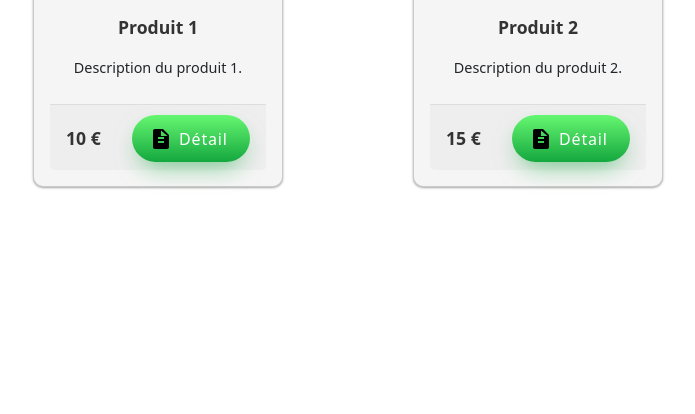
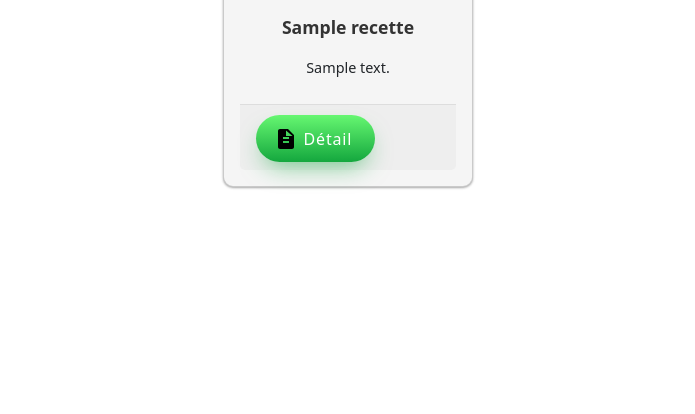
Before and after one commit to ValisoaAngelica/Recette, a Flask app: page /home in a window 1280 px wide. Shown: the part 386-800 px from the top of the page, without its empty margins (292-987 px from the left). Run offline with Flask 3, Linux system fonts and the light colour scheme; the visitor is signed in with stand-in values (Sample User, id 1); tables that the repository leaves empty hold one stand-in row (values such as "Sample post"); grey boxes marked "Sample" are stand-in pictures; some libraries are stand-ins or nearby versions.

Commit message:
ajout image page d'accueil

```diff
--- a/app/route.py
+++ b/app/route.py
@@ -18,9 +18,10 @@ def home():
     if user is None:
         return redirect(url_for('home.login'))
 
+    recette = Recette.query.all()
     name = user.email
     message = "Page CookHelp"
-    return render_template('home.html', message=message, user_name=name)
+    return render_template('home.html', message=message, user_name=name, recette=recette)
 
 
 @home_bp.route('/', methods=['GET','POST'])
--- a/templates/form.html
+++ b/templates/form.html
@@ -88,8 +88,9 @@
     <!-- Barre de navigation -->
     <nav class="navbar navbar-expand-lg">
         <div class="container-fluid">
-            <a class="navbar-brand" href="#">CookHelp</a>
+            <a class="navbar-brand" href="/home">CookHelp</a>
             <div class="navbar-nav">
+                <a class="nav-link" href="#">Voir mes recettes</a>
                 <a class="nav-link" href="/logout">Se déconnecter</a>
                 <a class="nav-link" href="/add_recette">Ajouter une recette</a>
             </div>
--- a/templates/home.html
+++ b/templates/home.html
@@ -120,8 +120,9 @@
     <!-- Barre de navigation -->
     <nav class="navbar navbar-expand-lg">
         <div class="container-fluid">
-            <a class="navbar-brand" href="#">CookHelp</a>
+            <a class="navbar-brand" href="/home">CookHelp</a>
             <div class="navbar-nav">
+                <a class="nav-link" href="#">Voir mes recettes</a>
                 <a class="nav-link" href="/logout">Se déconnecter</a>
                 <a class="nav-link" href="/add_recette">Ajouter une recette</a>
             </div>
@@ -138,15 +139,20 @@
     <div class="container mt-4">
         <div class="row justify-content-center">
             <!-- Carte 1 -->
+             {% for recettes in recette %}
             <div class="col-md-4 col-sm-6 col-12 d-flex justify-content-center">
                 <div class="card">
-                    <div class="card-img" style="background-image: url('/static/images/produit1.jpg'); background-size: cover; background-position: center;"></div>
+                    <div class="card-img"
+                        style="background-image: url('/static/image/{{ recettes.IMAGE }}');
+                                background-size: cover;
+                                background-position: center;">
+                    </div>
                     <div class="card-info">
-                        <p class="text-title">Produit 1</p>
-                        <p class="text-body">Description du produit 1.</p>
+                        <p class="text-title">{{ recettes.TITRE }}</p>
+                        <p class="text-body">{{ recettes.DESCRIPTION }}</p>
                     </div>
                     <div class="card-footer">
-                        <span class="text-title">10 €</span>
+                        <!-- <span class="text-title">10 €</span> -->
                             <button class="cssbuttons-io-button">
                             <svg
                                 height="24"
@@ -163,9 +169,9 @@
                     </div>
                 </div>
             </div>
-
+            {% endfor %}
             <!-- Carte 2 -->
-            <div class="col-md-4 col-sm-6 col-12 d-flex justify-content-center">
+            <!-- <div class="col-md-4 col-sm-6 col-12 d-flex justify-content-center">
                 <div class="card">
                     <div class="card-img" style="background-image: url('/static/images/produit2.jpg'); background-size: cover; background-position: center;"></div>
                     <div class="card-info">
@@ -188,7 +194,7 @@
                         </button>
                     </div>
                 </div>
-            </div>
+            </div> -->
 
             <!-- Ajoutez d'autres cartes ici -->
         </div>
```
Also changed, not shown: static/image/Capture_decran_2024-12-14_093606.png (added).
